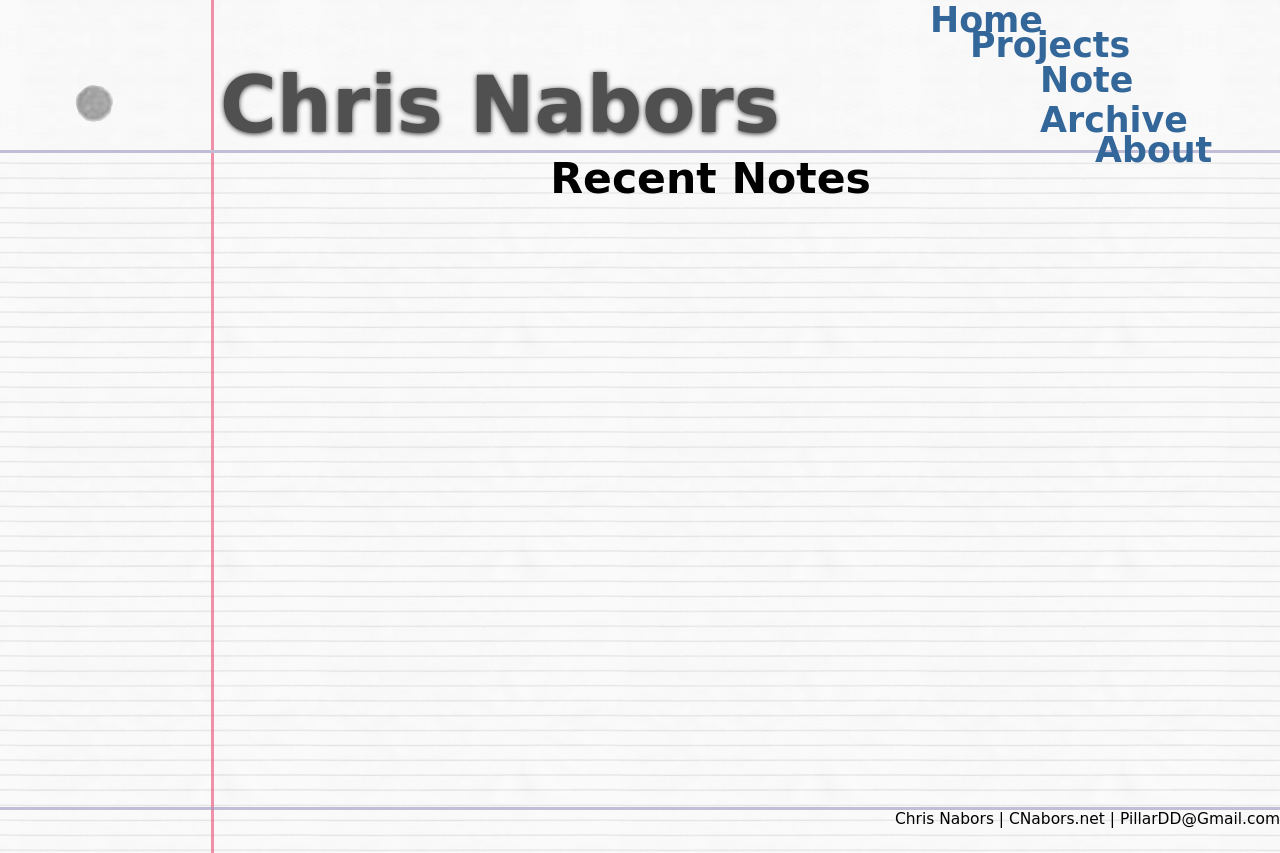
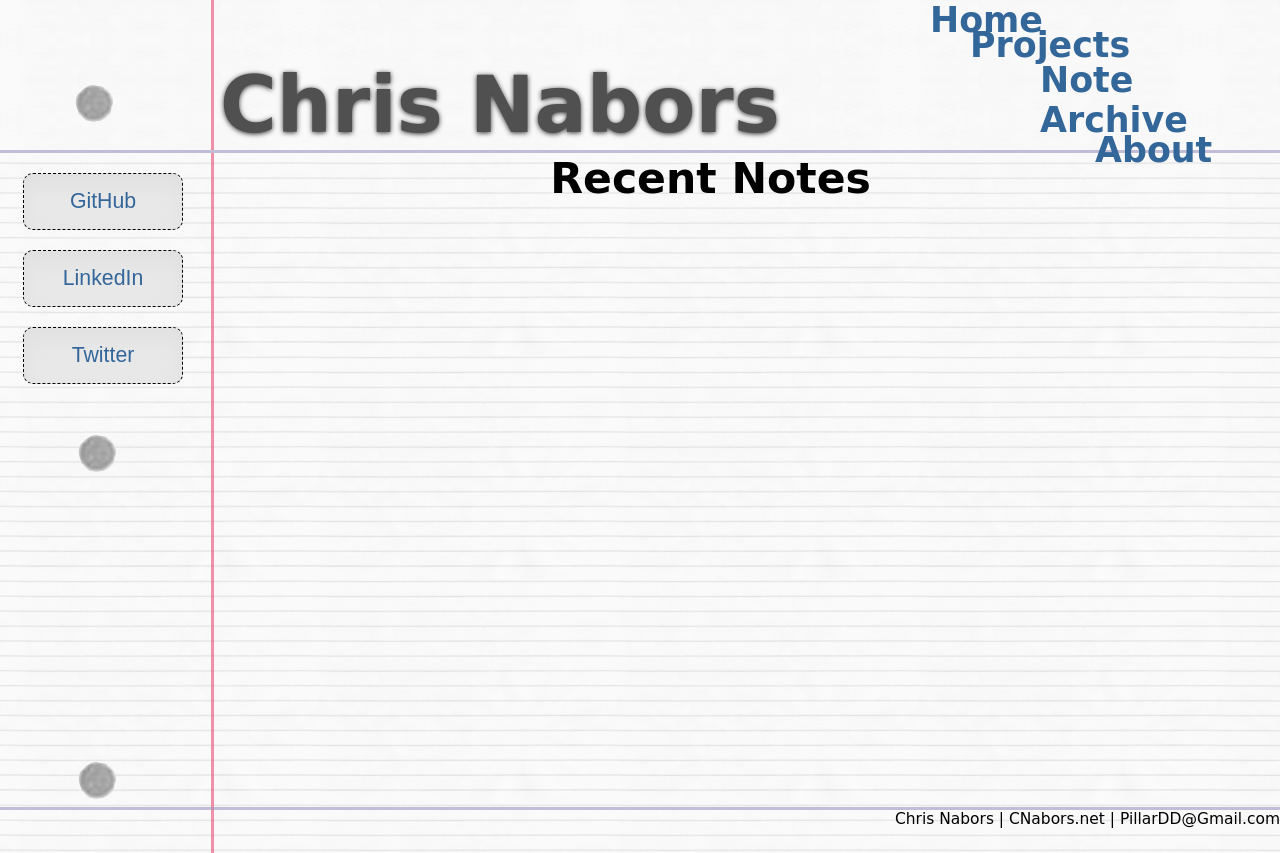
Before and after one commit to PillarDev-Design/mysite, a Flask app: template templates/home.html in a window 1280 px wide. Run offline with Flask 2, Linux system fonts and the light colour scheme; the template is opened without the code that fills it, so the values that code supplies are empty; parts of the project's set-up code (start-up, migrations or seed data) failed here and were passed over; some web fonts are replaced.

Commit message:
Fixed up the home page, etc.

```diff
--- a/static/css/main_style.css
+++ b/static/css/main_style.css
@@ -149,7 +149,7 @@ pre {
  * ----------------------- */
 #left_side_wrapper{
     float: left;
-    height: 80%;
+    height: 99%;
     margin: 0 0 0 3px;
     padding: 0 0;
     width: 200px;
@@ -180,6 +180,57 @@ pre {
             font-weight: bold;
             padding: 0 0 0 .2em;
         }
+#github_link{
+    font-family: 'Cagliostro', sans-serif;
+    -moz-border-radius:10px;
+    -webkit-border-radius:10px;
+    border-radius:10px;
+    -moz-box-shadow: 0 10px 20px #e0e0e0 inset;
+    -webkit-box-shadow: 0 10px 20px #e0e0e0 inset;
+    box-shadow: 0 10px 20px #e0e0e0 inset;
+    background: #e8E8E8;
+    padding: 15px;
+    margin: 20px;
+    font-size: 1.1em;
+    border: 1px dashed black;
+    text-align: center;
+    position: relative;
+    top: -100px;
+}
+#linkedin_link{
+    font-family: 'Cagliostro', sans-serif;
+    -moz-border-radius:10px;
+    -webkit-border-radius:10px;
+    border-radius:10px;
+    -moz-box-shadow: 0 10px 20px #e0e0e0 inset;
+    -webkit-box-shadow: 0 10px 20px #e0e0e0 inset;
+    box-shadow: 0 10px 20px #e0e0e0 inset;
+    background: #e8E8E8;
+    padding: 15px;
+    margin: 20px;
+    font-size: 1.1em;
+    border: 1px dashed black;
+    text-align: center;
+    position: relative;
+    top: -100px;
+}
+#twitter_link{
+    font-family: 'Cagliostro', sans-serif;
+    -moz-border-radius:10px;
+    -webkit-border-radius:10px;
+    border-radius:10px;
+    -moz-box-shadow: 0 10px 20px #e0e0e0 inset;
+    -webkit-box-shadow: 0 10px 20px #e0e0e0 inset;
+    box-shadow: 0 10px 20px #e0e0e0 inset;
+    background: #e8E8E8;
+    padding: 15px;
+    margin: 20px;
+    font-size: 1.1em;
+    border: 1px dashed black;
+    text-align: center;
+    position: relative;
+    top: -100px;
+}
 /* ----------------------- *\
  * Right Side              *
  * ----------------------- */
@@ -200,6 +251,9 @@ pre {
     text-align: center;
 }
 .note_item_container{
+    -moz-border-radius:8px;
+    -webkit-border-radius:8px;
+    border-radius:8px;
     height: 20%;
     padding: 5px 0px 5px 50px;
     position: relative;
@@ -209,9 +263,8 @@ pre {
     height: 80%;
     padding: 20px;
     position: relative;
-    width: 80%;
+    width: 99%;
     top: 60px;
-    left: 210px;
 }
     .note_single_content{
         font-family: 'Cagliostro', sans-serif;
@@ -273,6 +326,68 @@ pre {
             -webkit-box-shadow: 0 15px 40px #e0e0e0 inset;
             box-shadow: 0 15px 40px #e0e0e0 inset;
         }
+.note_post_container{
+    -moz-border-radius:15px;
+    -webkit-border-radius:15px;
+    border-radius:15px;
+    -moz-box-shadow: 0 15px 40px #e0e0e0 inset;
+    -webkit-box-shadow: 0 15px 40px #e0e0e0 inset;
+    box-shadow: 0 15px 40px #e0e0e0 inset;
+    background: #e8E8E8;
+    padding: 15px;
+    margin: 20px;
+}
+    .note_post_top{
+        -moz-border-radius:8px;
+        -webkit-border-radius:8px;
+        border-radius:8px;
+        -moz-box-shadow: 0 15px 20px #e0e0e0 inset;
+        -webkit-box-shadow: 0 15px 20px #e0e0e0 inset;
+        box-shadow: 0 15px 20px #e0e0e0 inset;
+        border: 1px solid black;
+        background: #e4ebbe;
+        padding: 10px;
+    }
+        .note_post_top_title{
+            font-size: 1.5em;
+        }
+        .note_post_top_date{
+            width: 45%;
+            position: relative;
+            float: left;
+            font-family: 'Cagliostro', sans-serif;
+        }
+        .note_post_top_category{
+            width: 45%;
+            position: relative;
+            float: left;
+            font-family: 'Cagliostro', sans-serif;
+        }
+    .note_post_bottom{
+
+    }
+        .note_post_bottom_body{
+        }
+        .note_post_bottom_read_more{
+            position: relative;
+            float: right;
+        }
+#default_left_side_top_hole{
+    background: url(../img/hole.png) no-repeat;
+    height: 50px;
+    position: relative;
+    width: 50px;
+    left: 70px;
+    top: 40%;
+}
+#default_left_side_bottom_hole{
+    background: url(../img/hole.png) no-repeat;
+    height: 50px;
+    left: 70px;
+    position: relative;
+    width: 50px;
+    top: 80%;
+}
 /* ----------------------- *\
  * Projects                *
  * ----------------------- */
--- a/templates/about.html
+++ b/templates/about.html
@@ -2,6 +2,8 @@
 {% block site_content %}
 <div id='content_wrapper' style="height: 1500px;">
     <div id='left_side_wrapper'>
+        <div id='default_left_side_top_hole'></div>
+        <div id='default_left_side_bottom_hole'></div>
     </div> <!-- END left_side_wrapper -->
     <div id='right_side_wrapper'>
         <div id='content'>
--- a/templates/home.html
+++ b/templates/home.html
@@ -3,38 +3,53 @@
 
 <div id='content_wrapper'>
     <div id='left_side_wrapper'>
+        <div id='default_left_side_top_hole'></div>
+        <div id='default_left_side_bottom_hole'></div>
+        <div id='github_link'>
+            <a href='https://github.com/PillarDev-Design'
+                title='My GitHub Profile' target='_blank'>GitHub</a>
+        </div>
+        <div id='linkedin_link'>
+            <a href='http://www.linkedin.com/pub/christopher-nabors/58/6b5/214'
+                title='My LinkedIn Profile' target='_blank'>LinkedIn</a>
+        </div>
+        <div id='twitter_link'>
+            <a href='https://twitter.com/CNabors87'
+                title='My Twitter Profile' target='_blank'>Twitter</a>
+        </div>
     </div> <!-- END left_side_wrapper -->
     <div id='right_side_wrapper'>
         <div id='content'>
             <div id='home_title'>Recent Notes</div>
             {% for note in latest_notes %}
-                <div class='note_item_container'>
-                    <div class='note_title_container'>
-                        <div class='note_title'>
-                            <a href='/notes/{{note.category}}/{{note.slug}}/'
+                <div class='note_post_container'>
+                    <div class='note_post_top'>
+                        <div class='note_post_top_title'>
+                            Post: <a href='/notes/{{note.category}}/{{note.slug}}/'
                                 title='{{note.title}}'>{{note.title}}</a>
                         </div>
-                        <div class='note_subtitle'>
-                            Posted on {{note.post_date}}
+                        <div class='note_post_top_category'>
+                            Category: {{note.category}}
                         </div>
-                        <div class='note_description'>
-                            {{note.category}}
+                        <div class='note_post_top_date'>
+                            Posted on: {{note.post_date}}
                         </div>
                         <div class='clear'></div>
-                    </div>
-                    <div class='note_body_container'>
-                        <div class='note_body'>
+                    </div> <!-- END note_post_top -->
+                    <div class='note_post_bottom'>
+                        <div class='note_post_bottom_body'>
                             {{note.description|safe}}
-                            <div class='note_read_more'>
-                                <a href='/notes/{{note.category}}/{{note.slug}}/'
-                                    title='{{note.title}}' rel='nofollow'>
-                                    Read More &gt;</a>
-                            </div>
-                            <div class='clear'></div>
                         </div>
-                    </div>
-                </div>
+                        <div class='note_post_bottom_read_more'>
+                            <a href='/notes/{{note.category}}/{{note.slug}}/'
+                                title='{{note.title}}' rel='nofollow'>
+                                Read More &gt;</a>
+                        </div>
+                        <div class='clear'></div>
+                    </div> <!-- END note_post_bottom -->
+                </div> <!-- END note_post_container -->
             {% endfor %}
+
         </div> <!-- END content -->
     </div> <!-- END right_side_wrapper -->
 </div> <!-- END content_wrapper -->
--- a/templates/notes.html
+++ b/templates/notes.html
@@ -2,6 +2,8 @@
 {% block site_content %}
 <div id='content_wrapper'>
     <div id='left_side_wrapper'>
+        <div id='default_left_side_top_hole'></div>
+        <div id='default_left_side_bottom_hole'></div>
     </div> <!-- END left_side_wrapper -->
     <div id='right_side_wrapper'>
         <div id='content'>
--- a/templates/projects.html
+++ b/templates/projects.html
@@ -2,6 +2,8 @@
 {% block site_content %}
 <div id='content_wrapper'>
     <div id='left_side_wrapper'>
+        <div id='default_left_side_top_hole'></div>
+        <div id='default_left_side_bottom_hole'></div>
     </div> <!-- END left_side_wrapper -->
     <div id='right_side_wrapper'>
         <div id='content'>
```
Also changed, not shown: templates/note_single.html (+10 -0 lines).
